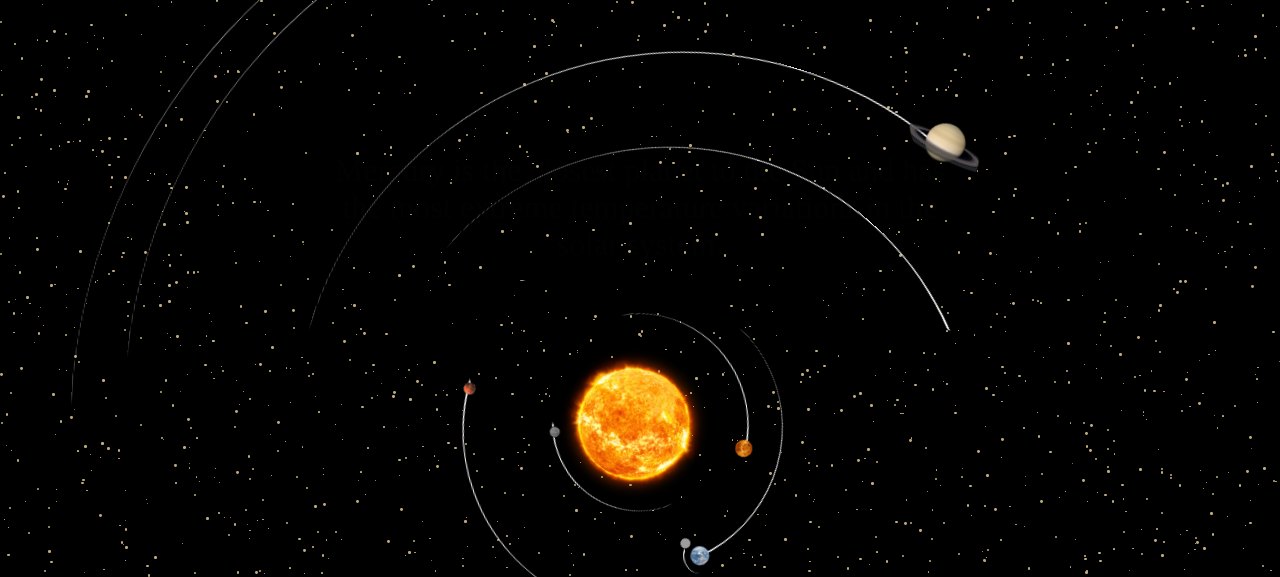
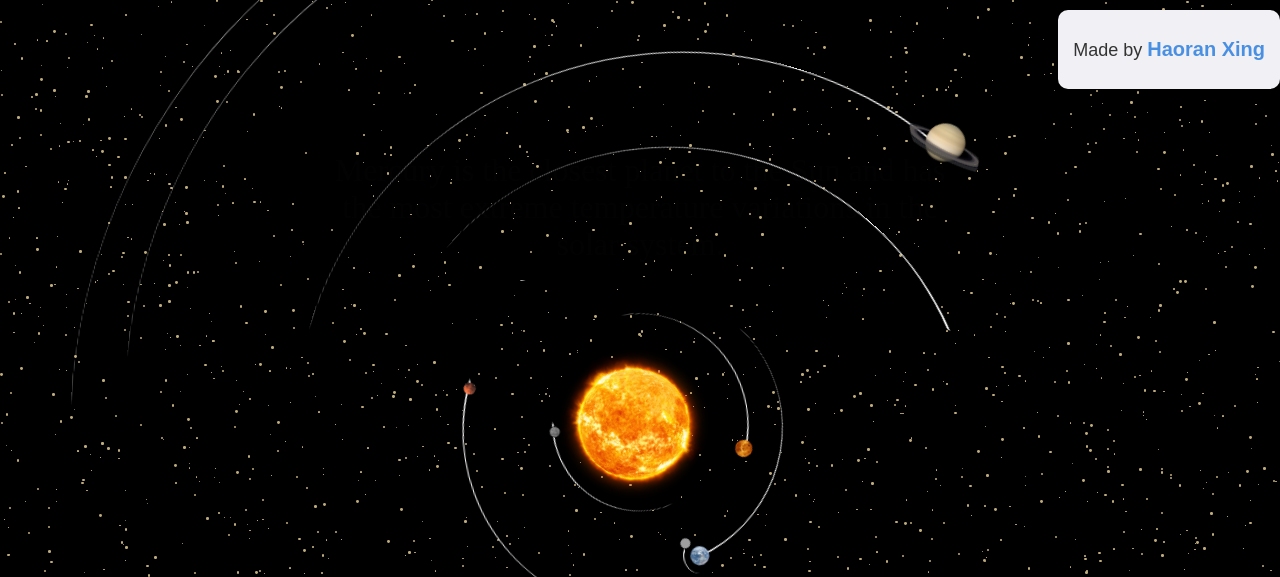
Before and after one commit to haoranxing7777/haoranxing7777.github.io, a website: page solar-system-main.html in a window 1280 px wide. Shown: the top 577 px of the page. Drawn offline with Linux system fonts and the light colour scheme; grey boxes are pictures that could not be loaded.

Commit message:
Haoran Xing's project

```diff
--- a/solar-system-main.html
+++ b/solar-system-main.html
@@ -3,6 +3,50 @@
 
 <head>
     <style>
+        .author-box {
+
+            position: absolute;
+            top: 0px;
+            right: 0px;
+
+
+            background-color: #f0f0f5;
+
+            border-radius: 10px;
+
+            padding: 10px;
+
+            padding-left: 15px;
+
+            padding-right: 15px;
+
+            text-align: center;
+
+            box-shadow: 0 4px 8px rgba(0, 0, 0, 0.1);
+
+            font-family: 'Arial', sans-serif;
+
+            max-width: 400px;
+
+            margin: 10px auto;
+
+        }
+
+        .author-box p {
+            font-size: 18px;
+
+            color: #333;
+
+        }
+
+        .author-box strong {
+            color: #4a90e2;
+
+            font-size: 20px;
+
+        }
+
+
         h1 {
             position: absolute;
             left: 50%;
@@ -121,6 +165,9 @@
     </script>
 
 
+    <div class="author-box">
+        <p>Made by <strong>Haoran Xing</strong></p>
+    </div>
 
     <p id="fact">This is our solar system.</p>
 
```
